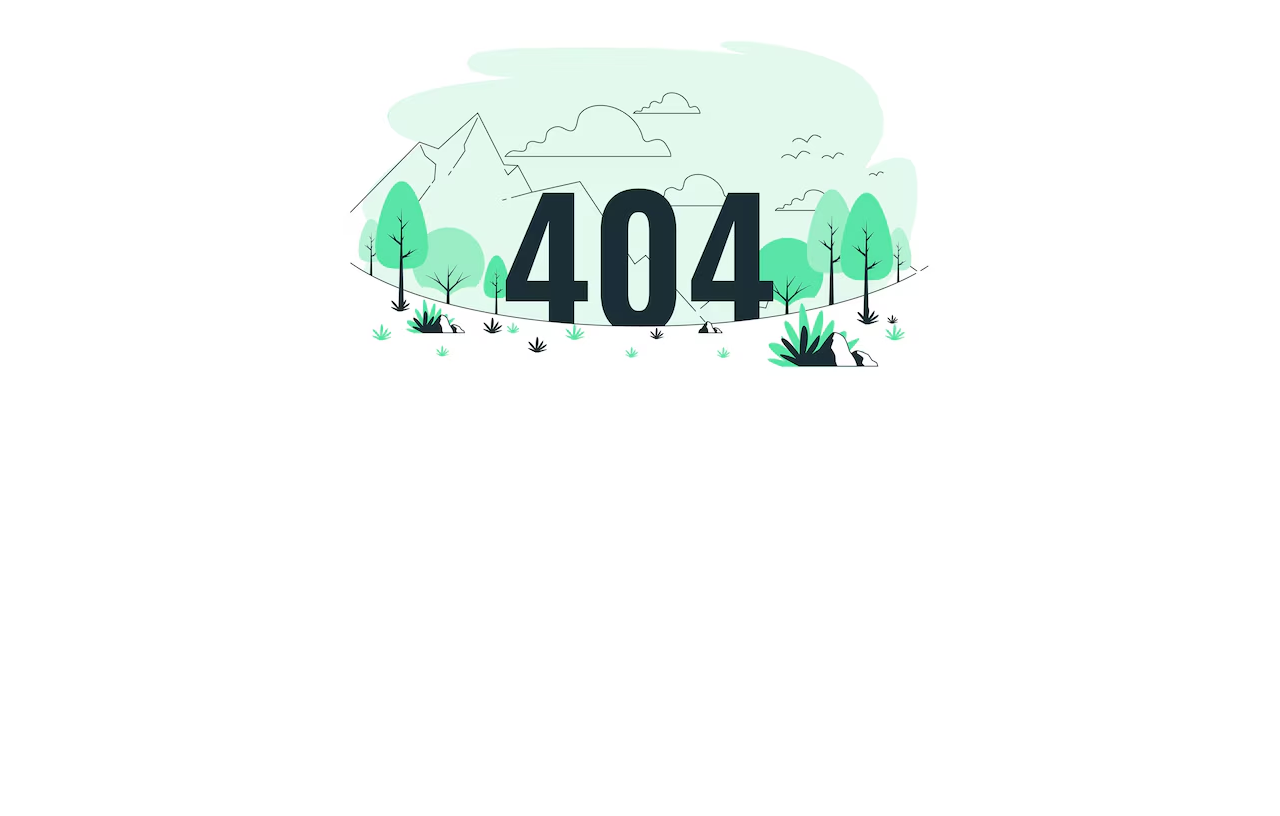
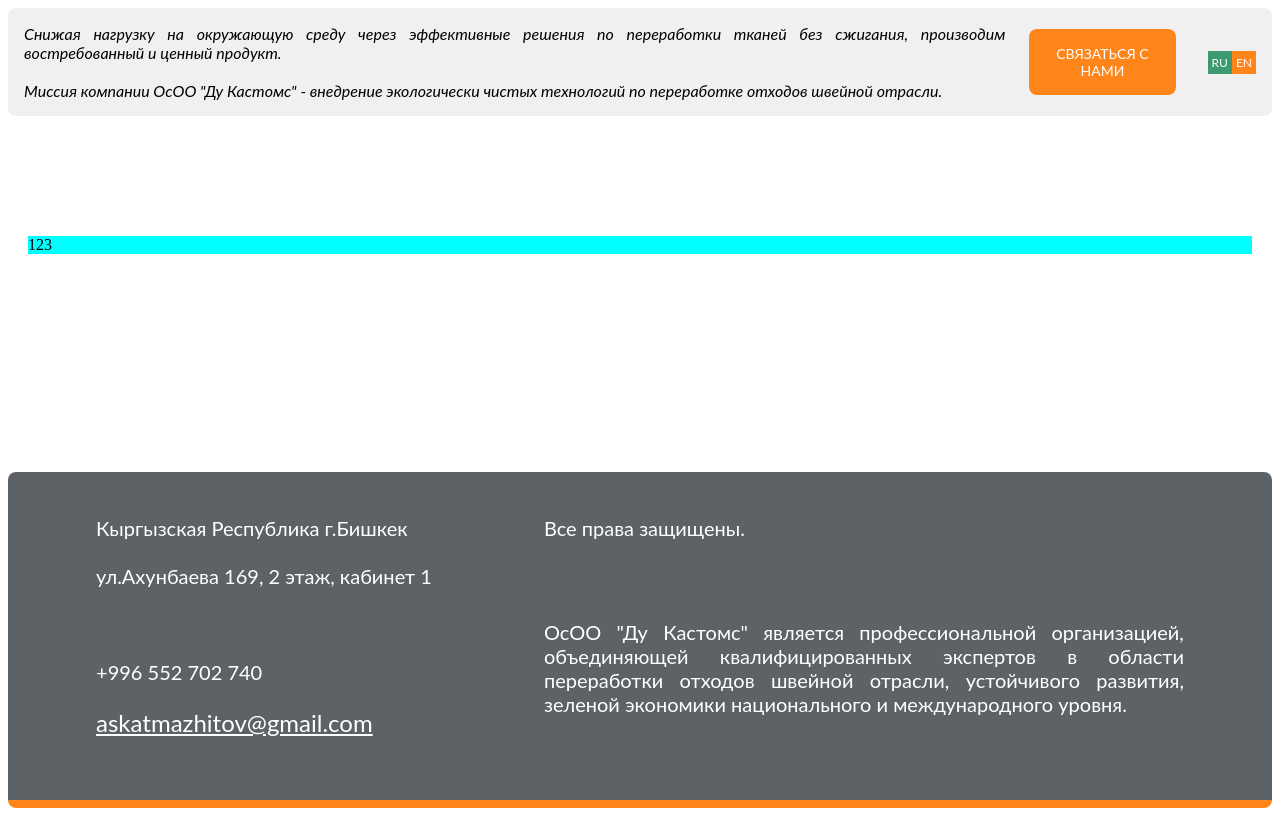
Before and after one commit to SanjarKeySkills/ecoTextilePlus-JUNK, a React (Create React App) app: page /team in a window 1280 px wide. Built offline with nearby package versions, Linux system fonts and the light colour scheme.

Commit message:
12/02/25| routes added to App js

```diff
--- a/src/App.js
+++ b/src/App.js
@@ -3,6 +3,7 @@ import { BrowserRouter as Router, Routes, Route } from "react-router-dom";
 import DefaultLayout, { ContentFallback } from "./layout/DefaultLayout";
 import { MainPage } from "./pages/MainPage/MainPage.async.jsx";
 import { ErrorPage } from "./pages/ErrorPage/ErrorPage.async.jsx";
+import { OurTeamPage } from "./pages/OurTeamPage/OurTeamPage.async.jsx";
 
 const App = () => {
     return (
@@ -17,14 +18,14 @@ const App = () => {
                             </Suspense>
                         }
                     />
-                    {/* <Route
-                        index
+                    <Route
+                        path="/team"
                         element={
                             <Suspense fallback={<ContentFallback />}>
-                                <OurTeam />
+                                <OurTeamPage />
                             </Suspense>
                         }
-                    /> */}
+                    />
                 </Route>
                 <Route
                     path="*"
--- a/src/components/widgets/OurTeamBlock/OurTeamBlock.jsx
+++ b/src/components/widgets/OurTeamBlock/OurTeamBlock.jsx
@@ -2,7 +2,7 @@ import React from "react";
 import styles from "./ourTeamBlock.module.scss";
 
 const OurTeamBlock = () => {
-    return <div>123</div>;
+    return <div className={styles.ourTeam}>123</div>;
 };
 
 export default OurTeamBlock;
--- a/src/components/widgets/OurTeamBlock/ourTeamBlock.module.scss
+++ b/src/components/widgets/OurTeamBlock/ourTeamBlock.module.scss
@@ -0,0 +1,3 @@
+.ourTeam {
+    background-color: aqua;
+}
--- a/src/pages/OurTeamPage/OurTeamPage.jsx
+++ b/src/pages/OurTeamPage/OurTeamPage.jsx
@@ -1,7 +1,12 @@
 import React from "react";
+import OurTeamBlock from "../../components/Widgets/OurTeamBlock/OurTeamBlock.jsx";
 
 const OurTeamPage = () => {
-    return <div></div>;
+    return (
+        <div>
+            <OurTeamBlock />
+        </div>
+    );
 };
 
 export default OurTeamPage;
```
